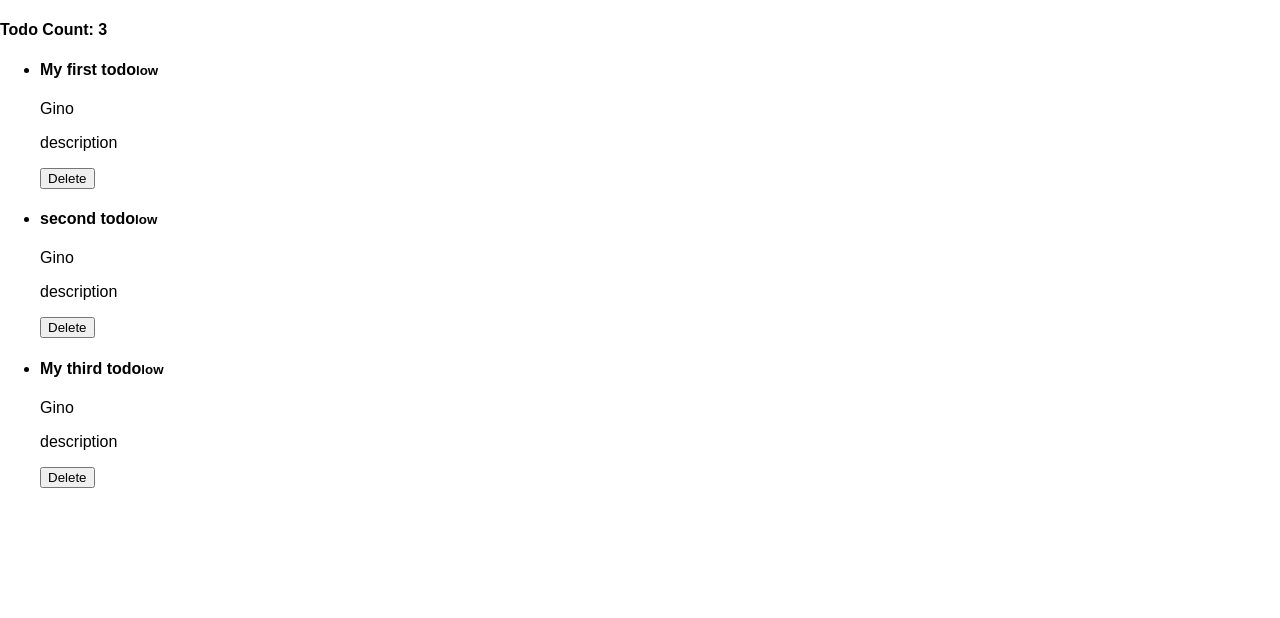
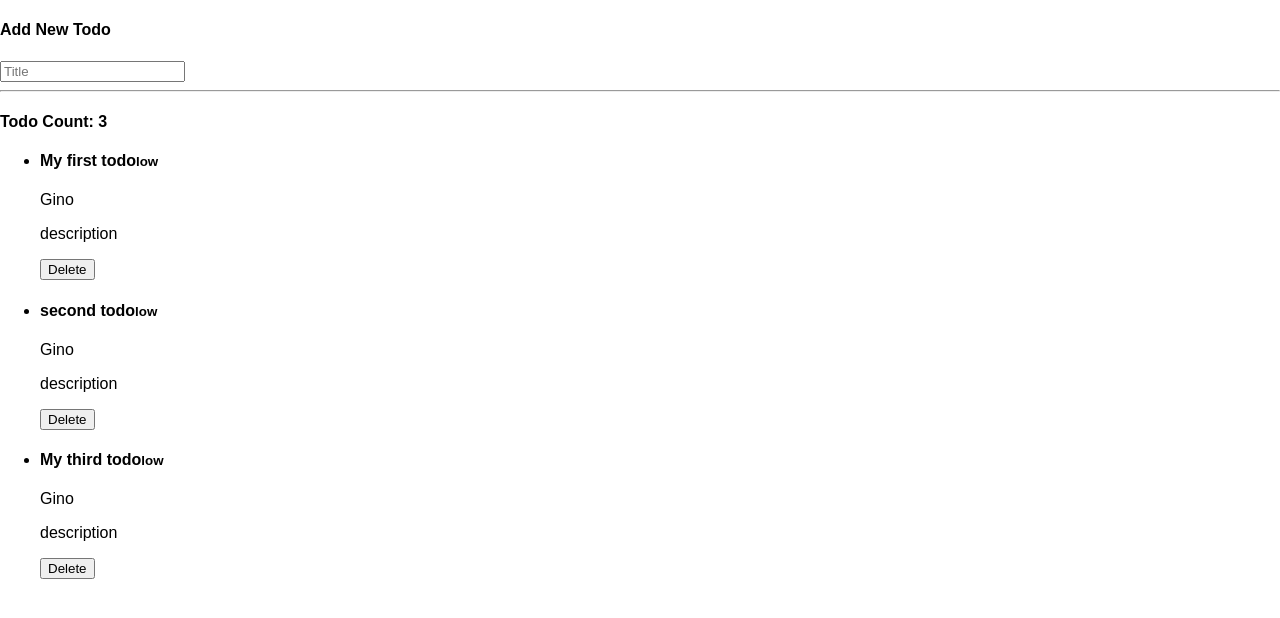
Before and after one commit to zorostang/todos-react, a React (Create React App) app: page / in a window 1280 px wide. Shown: the top 618 px of the page. Built offline with nearby package versions, Linux system fonts and the light colour scheme.

Commit message:
adds TodoInput component to App component

```diff
--- a/src/App.js
+++ b/src/App.js
@@ -45,6 +45,8 @@ class App extends Component {
   render() {
     return (
       <div className="container">
+        <TodoInput></TodoInput>
+        <hr/>
         <h4>Todo Count: <span className="badge">{this.state.todos.length}</span></h4>
         <ul className="list-group">
           {this.state.todos.map((todo, index) =>
```
